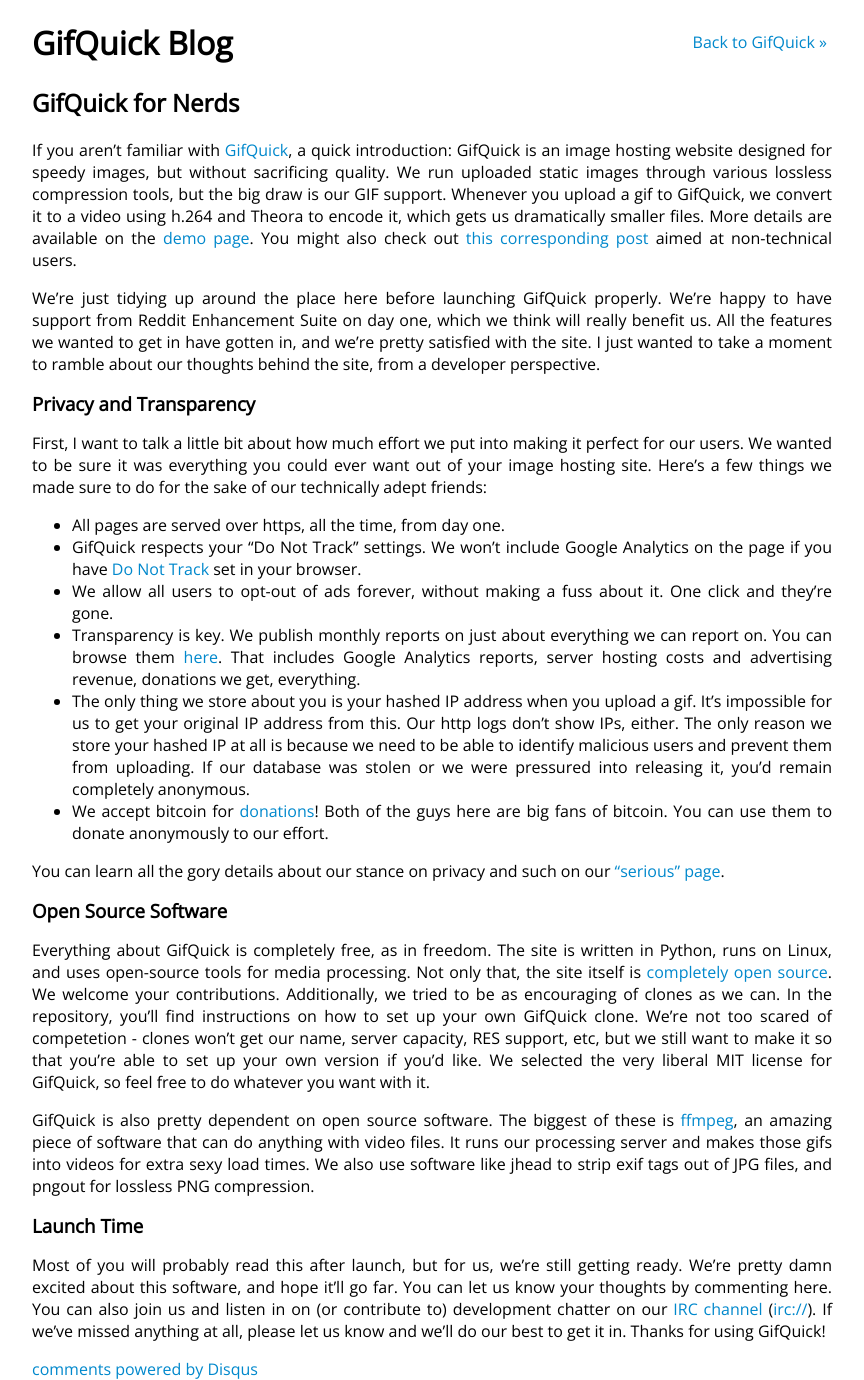
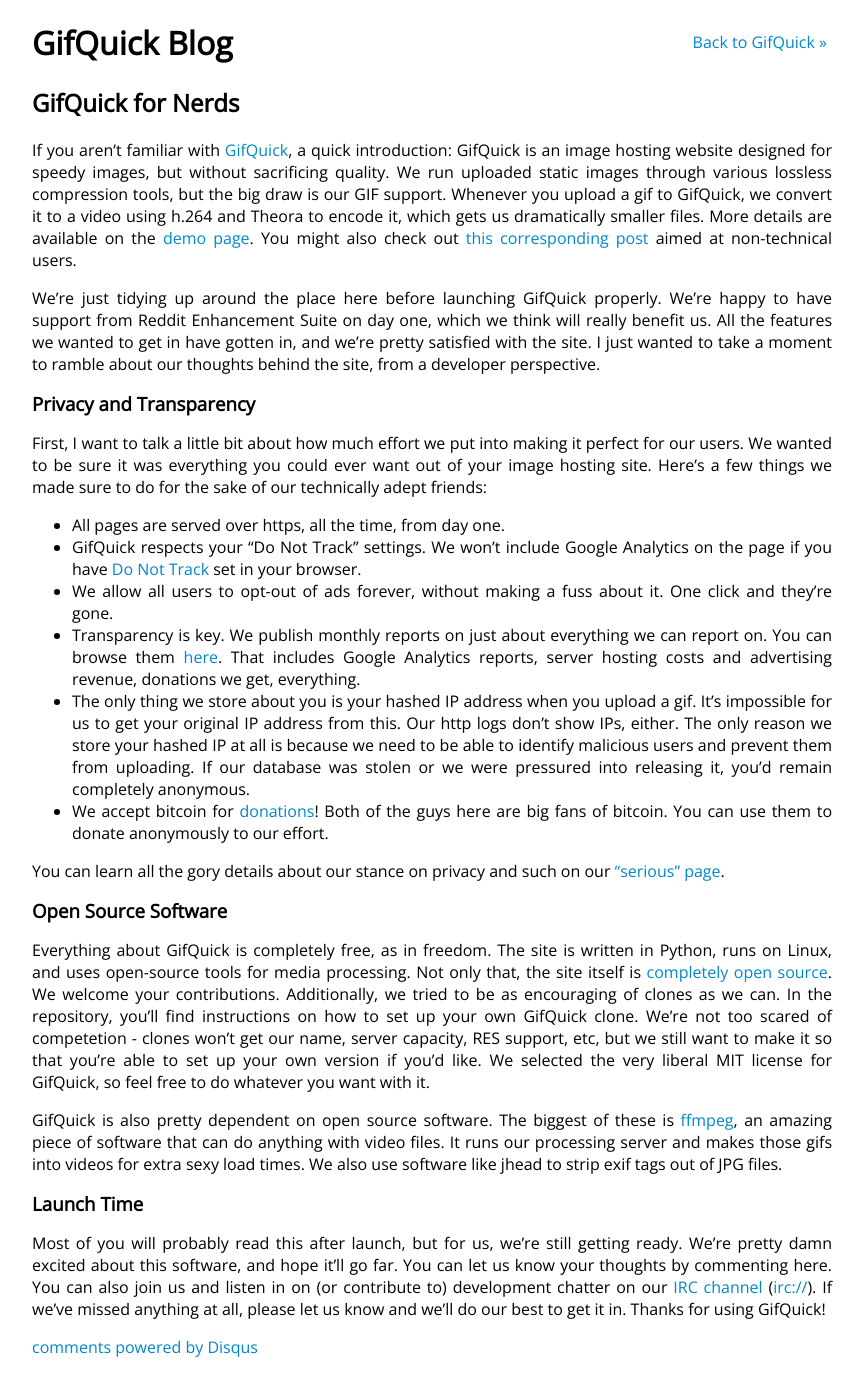
Before and after one commit to MediaCrush/mediacrush.github.io, a Jekyll site: the page built from _posts/2013-07-19-GifQuick-for-nerds.md, in a window 1280 px wide. Shown: the whole page, without its empty margins (208-1072 px from the left). Built offline with Jekyll 4.4.1, drawn with Linux system fonts in a browser that asks for light colours; Markdown is read by kramdown in place of the engine named in the settings; comment, search, counter and statistics services are not loaded; after the commit the page ends 1358 px from its top, so only the background shows below that.

Commit message:
Update 2013-07-19-GifQuick-for-nerds.md

```diff
--- a/_posts/2013-07-19-GifQuick-for-nerds.md
+++ b/_posts/2013-07-19-GifQuick-for-nerds.md
@@ -53,7 +53,7 @@
 GifQuick is also pretty dependent on open source software. The biggest of these is
 [ffmpeg](http://ffmpeg.org), an amazing piece of software that can do anything with video files. It runs our
 processing server and makes those gifs into videos for extra sexy load times. We also use software like
-jhead to strip exif tags out of JPG files, and pngout for lossless PNG compression.
+jhead to strip exif tags out of JPG files.
 
 ### Launch Time
 
```
